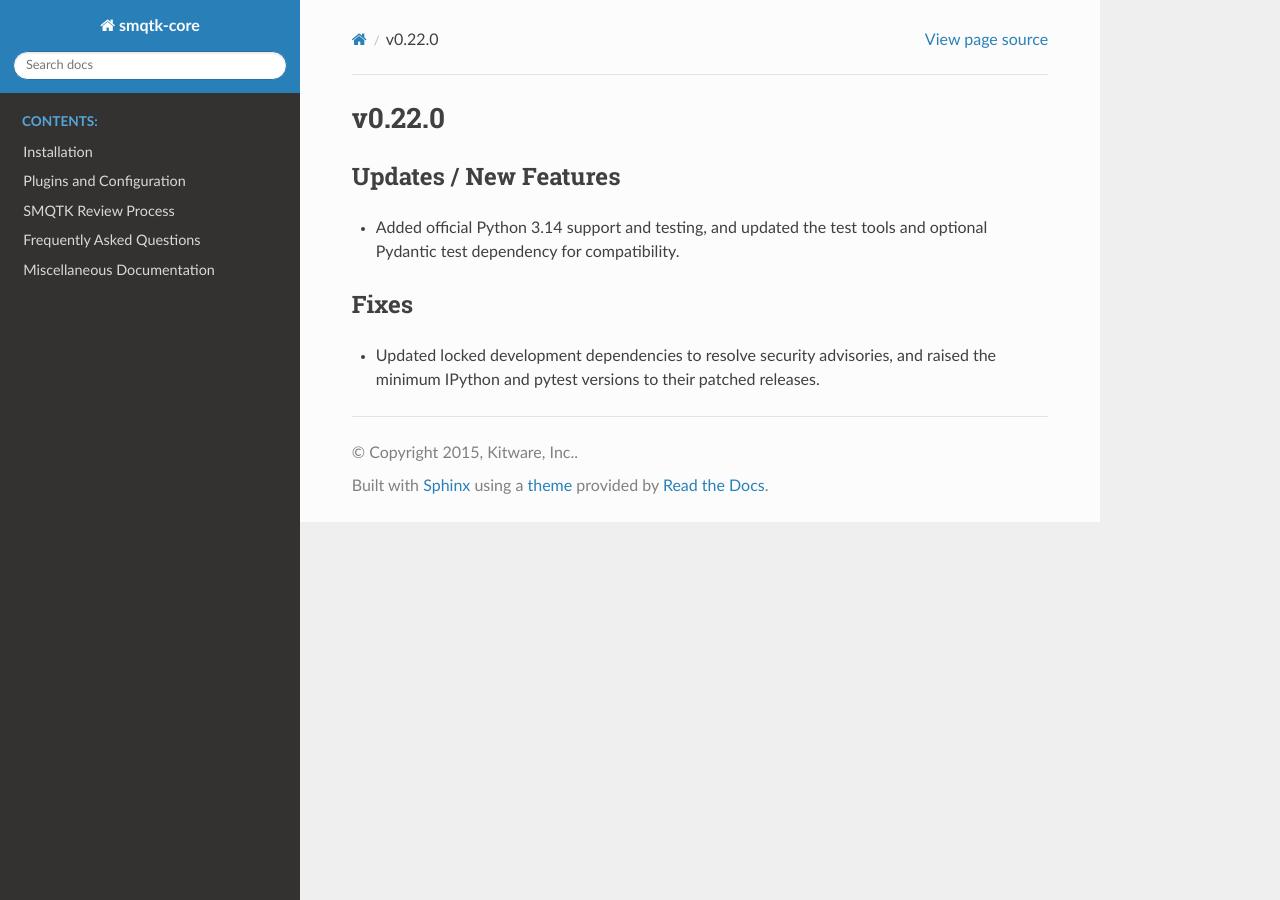
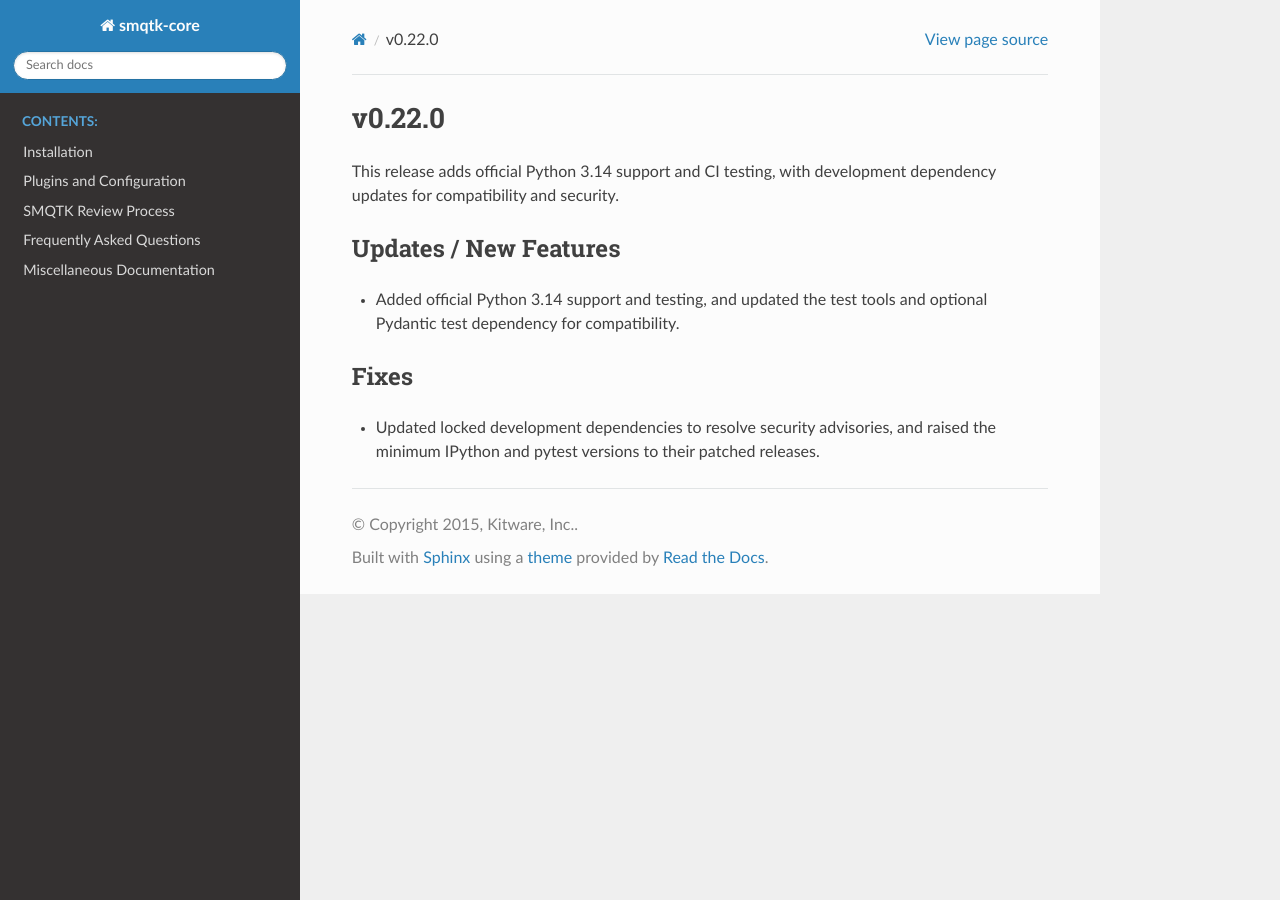
Before and after one commit to Kitware/SMQTK-Core, a Sphinx documentation site: the page built from docs/release_notes/v0.22.0.rst, in a window 1280 px wide. Built offline with Sphinx 7.4.7 and the Read the Docs theme 3.1.0, drawn with Linux system fonts in a browser that asks for light colours; pages that are not in the unit, such as notebooks, are missing from menus; the version number is read from the project's files by our own code.

Commit message:
Updated release notes

```diff
--- a/docs/release_notes/v0.22.0.rst
+++ b/docs/release_notes/v0.22.0.rst
@@ -1,5 +1,8 @@
 v0.22.0
 =======
+
+This release adds official Python 3.14 support and CI testing, with development
+dependency updates for compatibility and security.
 
 Updates / New Features
 ----------------------
```
